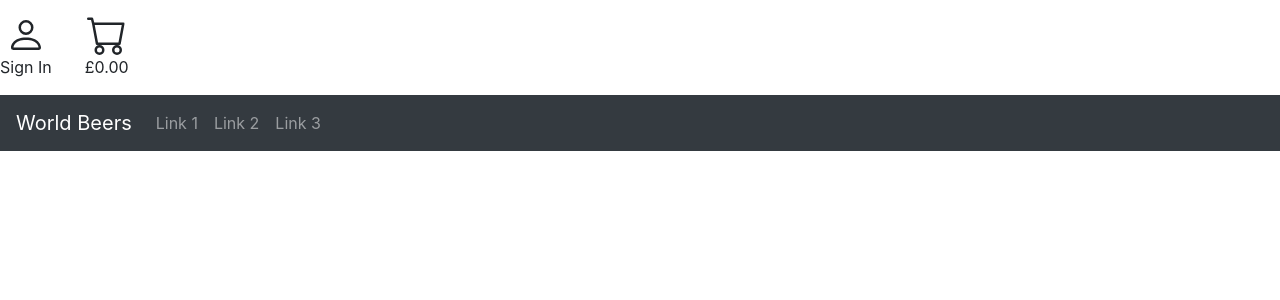
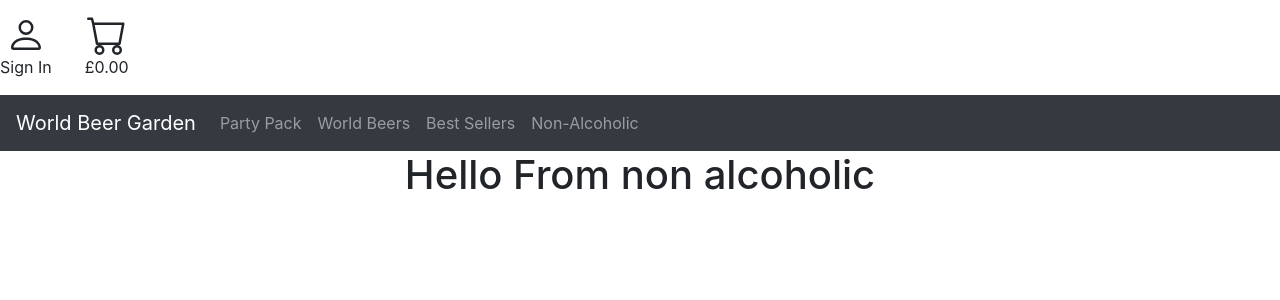
Before and after one commit to Walter64/Professional-Practice-Project, a React (Create React App) app in the folder beerwebsite/: page /nonAlcoholic in a window 1280 px wide. Shown: the top 300 px of the page. Built offline with nearby package versions, Linux system fonts and the light colour scheme.

Commit message:
Fix #20 implement routing via components

```diff
--- a/beerwebsite/src/App.js
+++ b/beerwebsite/src/App.js
@@ -2,9 +2,16 @@
 import './App.css';
 import 'bootstrap/dist/css/bootstrap.min.css';
 import { Navbar, Nav } from 'react-bootstrap';
+import{BrowserRouter as Router, Switch, Route} from 'react-router-dom'
+import{partyPack} from './components/partyPack';
+import{mainPage} from './components/mainPage';
+import{worldBeers} from './components/worldBeers';
+import{bestSellers} from './components/bestSellers';
+import{nonAlcoholic} from './components/nonAlcoholic';
 
 function App() {
   return (
+    <Router>
     <div className="App">
       <header>
         <div>
@@ -29,18 +36,27 @@
 
       <div id="nav">
         <Navbar collapseOnSelect expand="lg" bg="dark" variant="dark">
-          <Navbar.Brand href="/">World Beers</Navbar.Brand>
+          <Navbar.Brand href="/">World Beer Garden</Navbar.Brand>
           <Navbar.Toggle aria-controls="responsive-navbar-nav" />
           <Navbar.Collapse id="responsive-navbar-nav">
             <Nav className="mr-auto">
-              <Nav.Link href="/lookUpHolidayExperience">Link 1</Nav.Link>
-              <Nav.Link href="/addYourOwnExperience">Link 2</Nav.Link>
-              <Nav.Link href="/contactUs">Link 3</Nav.Link>
+              <Nav.Link href="/partyPack">Party Pack</Nav.Link>
+              <Nav.Link href="/worldBeers">World Beers</Nav.Link>
+              <Nav.Link href="/bestSellers">Best Sellers</Nav.Link>
+              <Nav.Link href="/nonAlcoholic">Non-Alcoholic</Nav.Link>
             </Nav>
           </Navbar.Collapse>
         </Navbar>
+    <Switch>
+    <Route path='/' component={mainPage} exact/>
+      <Route path='/partyPack' component={partyPack}/>
+      <Route path='/worldBeers' component={worldBeers}/>
+      <Route path='/bestSellers' component={bestSellers}/>
+      <Route path='/nonAlcoholic' component={nonAlcoholic}/>
+    </Switch>
       </div>
     </div>
+    </Router>
   );
 }
 
--- /dev/null
+++ b/beerwebsite/src/components/bestSellers.js
@@ -0,0 +1,9 @@
+import React from 'react';
+
+export class bestSellers extends React.Component{
+    render(){
+        return(
+            <h1>Hello From World best Sellers</h1>
+        );
+    }
+}
--- /dev/null
+++ b/beerwebsite/src/components/mainPage.js
@@ -0,0 +1,9 @@
+import React from 'react';
+
+export class mainPage extends React.Component{
+    render(){
+        return(
+            <h1>Hello From mainPage</h1>
+        );
+    }
+}
--- /dev/null
+++ b/beerwebsite/src/components/nonAlcoholic.js
@@ -0,0 +1,9 @@
+import React from 'react';
+
+export class nonAlcoholic extends React.Component{
+    render(){
+        return(
+            <h1>Hello From non alcoholic</h1>
+        );
+    }
+}
--- /dev/null
+++ b/beerwebsite/src/components/partyPack.js
@@ -0,0 +1,9 @@
+import React from 'react';
+
+export class partyPack extends React.Component{
+    render(){
+        return(
+            <h1>Hello From Party Pack</h1>
+        );
+    }
+}
--- /dev/null
+++ b/beerwebsite/src/components/worldBeers.js
@@ -0,0 +1,9 @@
+import React from 'react';
+
+export class worldBeers extends React.Component{
+    render(){
+        return(
+            <h1>Hello From World beers</h1>
+        );
+    }
+}
```
